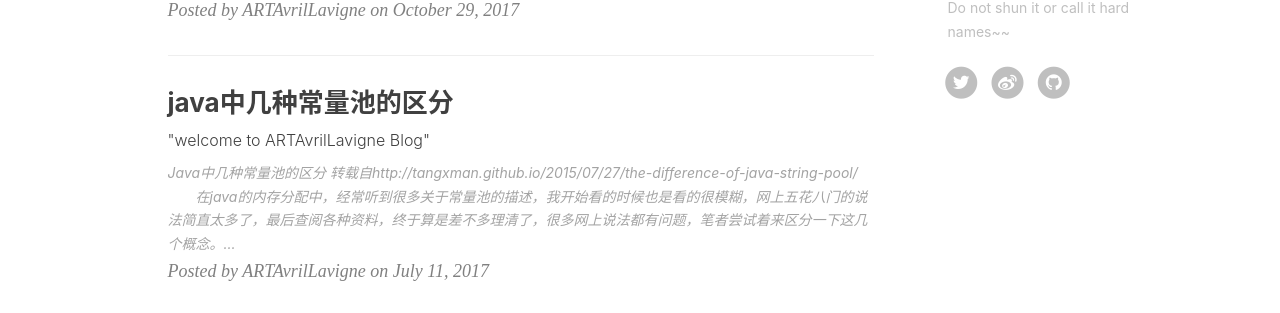
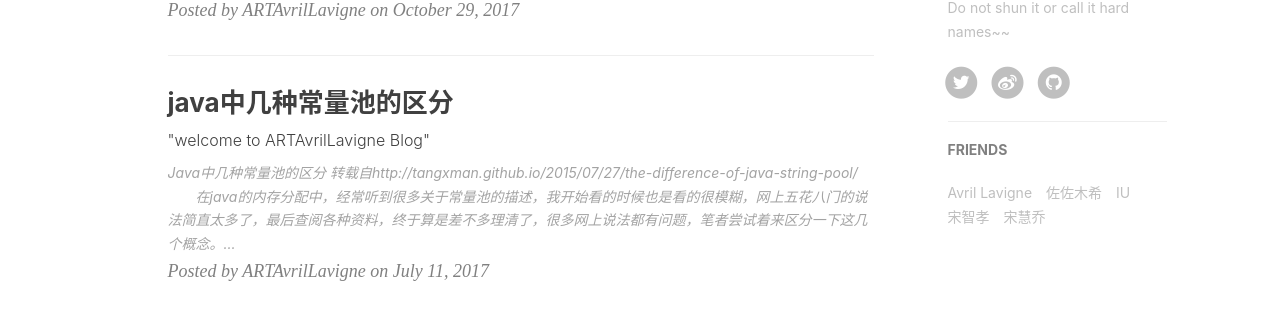
Before and after one commit to ARTAvrilLavigne/ARTAvrilLavigne.github.io, a Jekyll site: the page built from index.html, in a window 1280 px wide. Shown: the part 944-1257 px from the top of the page. Built offline with Jekyll 4.4.1, drawn with Linux system fonts in a browser that asks for light colours; nearby versions of some CDN libraries; the list of posts is cut into pages by our own code; comment, search, counter and statistics services are not loaded; some of the changed lines change nothing that is shown.

Commit message:
Update _config.yml

```diff
--- a/_config.yml
+++ b/_config.yml
@@ -82,7 +82,7 @@ featured-condition-size: 0              # A tag will be featured if the size of
 
 
 # Friends
-my goddess: [
+friends: [
     {
         title: "Avril Lavigne",
         href: "https://www.instagram.com/avrillavigne/"
```
